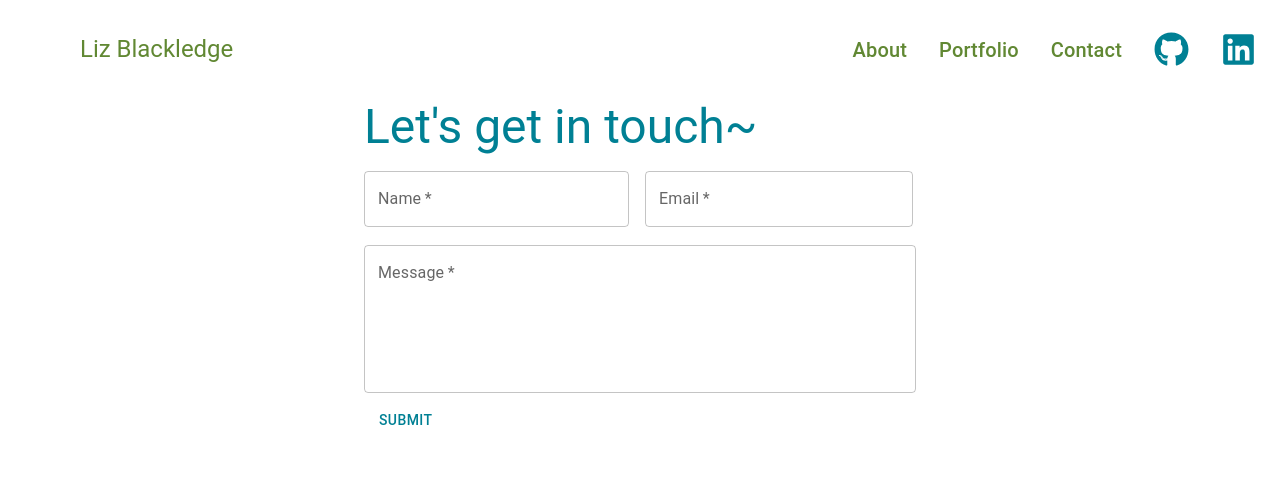
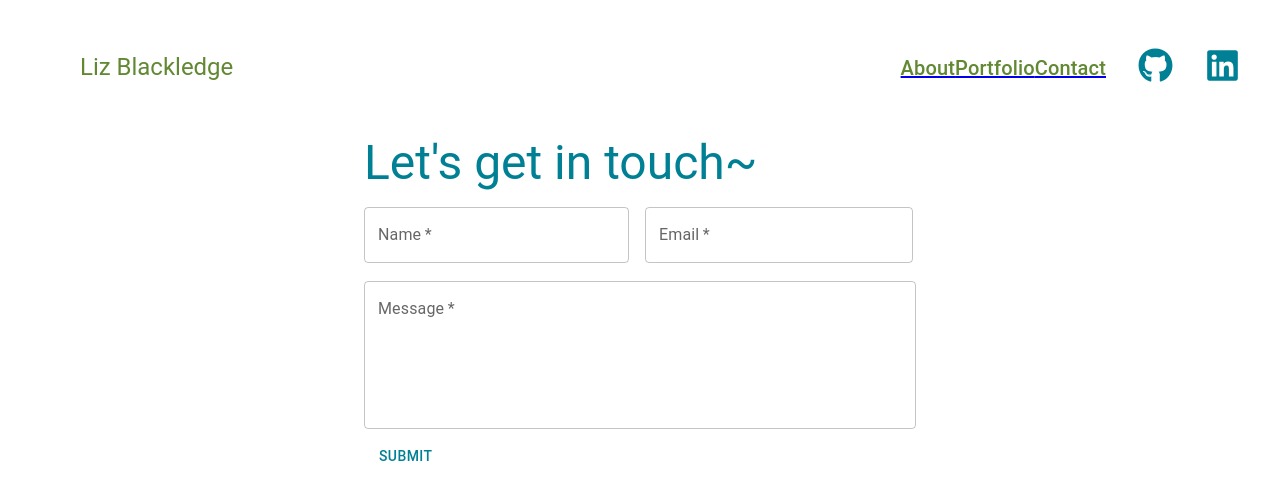
Before and after one commit to lizblackledge/portfolio, a React (Create React App) app: page /contact in a window 1280 px wide. Shown: the top 500 px of the page. Built offline with nearby package versions, Linux system fonts and the light colour scheme.

Commit message:
Fix hover styling

```diff
--- a/src/Navbar.jsx
+++ b/src/Navbar.jsx
@@ -14,12 +14,17 @@ function Navbar(props) {
     <nav>
       <ul className="NavbarItems" sx={{display: 'inline-flex' }}>
         <Link to="/" className="title" ><Typography variant="h5" color="secondary.dark">Liz Blackledge</Typography></Link>
-        <Link to="/about" className="links"><Typography variant="h6" color="secondary.dark">About</Typography></Link>
-        <Link to="/portfolio" className="links"><Typography variant="h6" color="secondary.dark">Portfolio</Typography></Link>
-        <Link to="/contact" className="links" ><Typography variant="h6" color="secondary.dark">Contact</Typography></Link>
-        <FaGithub className="links" size={35} style={{ color: primary }} />
-        <FaLinkedin className="links" size={35} style={{ color: primary }} />
-
+        <Link to="/about" className="pages"><Typography variant="h6" color="secondary.dark" className="pages" >About</Typography></Link>
+        <Link to="/portfolio" className="pages"><Typography variant="h6" color="secondary.dark" className="pages" >Portfolio</Typography></Link>
+        <Link to="/contact" className="pages" ><Typography variant="h6" color="secondary.dark" className="pages">Contact</Typography></Link>
+        <div className="links">
+          <a href="https://github.com/Liz5112" rel="noreferrer" target="_blank">
+            <FaGithub className="links" size={35} style={{ color: primary }} />
+          </a>
+          <a href="https://www.linkedin.com/in/lizblackledge01/" rel="noreferrer" target="_blank">
+            <FaLinkedin className="links" size={35} style={{ color: primary }} />
+          </a>
+        </div>
       </ul>
     </nav>
   )
```
